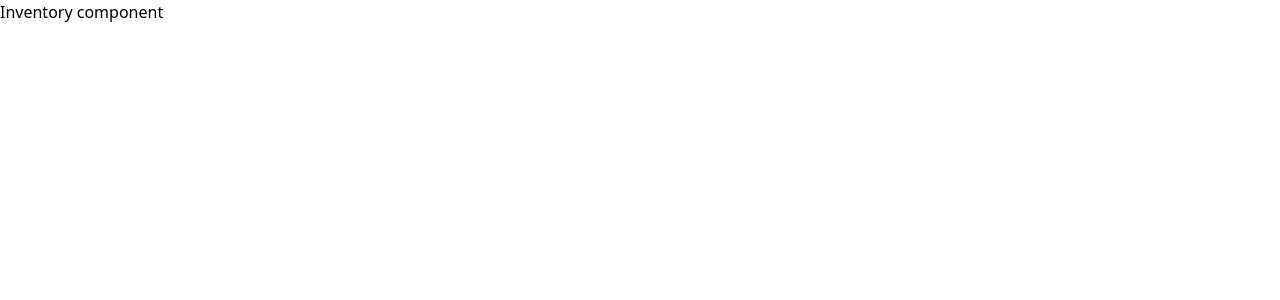
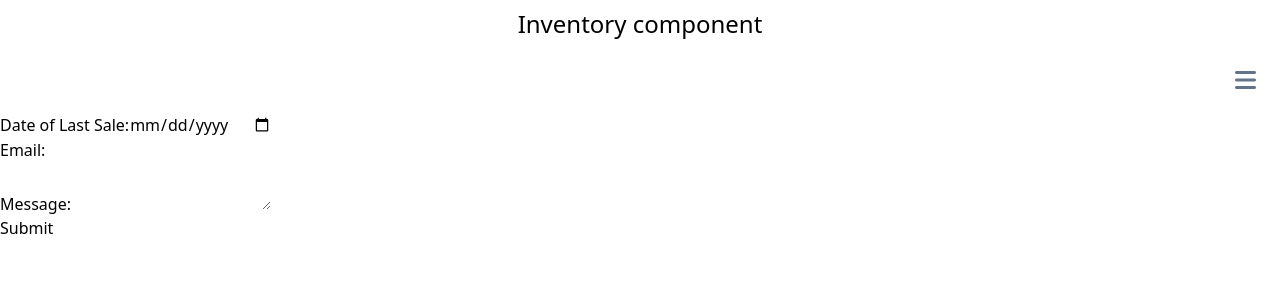
Before and after one commit to heyitsmattox/fisc, a React (Vite) app: page /inventory in a window 1280 px wide. Shown: the top 300 px of the page. Built offline with nearby package versions, Linux system fonts and the light colour scheme.

Commit message:
added inventory form component to our inventory component

```diff
--- a/src/shared-components/Dashboard.tsx
+++ b/src/shared-components/Dashboard.tsx
@@ -1,8 +1,15 @@
+import Navbar from "./Navbar";
+
 const Dashboard = () => {
+
+
+
+
   return (
-    <div>
-      <h1>Dashboard component</h1>
-    </div>
+    <>
+    <Navbar showNavbarMenuIcon={true} showFiscImageLogo={false} />
+
+    </>
   );
 };
 
--- a/src/shared-components/Inventory.tsx
+++ b/src/shared-components/Inventory.tsx
@@ -1,7 +1,11 @@
+import InventoryForm from "./InventoryForm";
+import Navbar from "./Navbar";
 const Inventory = () => {
   return (
     <div>
-      <h1>Inventory component</h1>
+      <h1 className="text-2xl text-center p-2">Inventory component</h1>
+       <Navbar showNavbarMenuIcon={true} showFiscImageLogo={false} />
+      <InventoryForm />
     </div>
   );
 };
--- /dev/null
+++ b/src/shared-components/InventoryForm.tsx
@@ -0,0 +1,89 @@
+import { useState } from "react";
+
+interface InvFormProps {
+  dateOfLastSale: string;
+  ProductName: string;
+  CostPerItem: number;
+  ProductQty: number;
+  TotalCost: number;
+  SoldListPrice: number;
+  ShippingFees: number;
+  TotalPriceSold: number;
+  Profit: number;
+}
+
+const InventoryForm = () => {
+ const [formData, setFormData] = useState<InvFormProps>({
+  dateOfLastSale: "",
+  ProductName: "",
+  CostPerItem: 0,
+  ProductQty: 0,
+  TotalCost: 0,
+  SoldListPrice: 0,
+  ShippingFees: 0,
+  TotalPriceSold: 0,
+  Profit: 0,
+});
+
+const handleChange = (e: React.ChangeEvent<HTMLInputElement>) => {
+  const name = e.target.name as keyof InvFormProps;
+  const { value, type } = e.target;
+
+  // Checking if input is a number string and then converting it to a decimal Number. i.e "25.50" into 25.50
+  // || fallback incase user deletes everything in the input box.
+  const parsedValue = type === "number" ? parseFloat(value) || 0 : value;
+
+  setFormData((prev) => ({
+   ...prev,
+    [name]: parsedValue,
+  }));
+};
+
+
+
+  return (
+    <>
+    <form>
+      {/* Add the onSubmit property on the form tag. */}
+      <div>
+        <label htmlFor="dateOfLastSale">Date of Last Sale:</label>
+        <input
+          type="date"
+          id="dateOfLastSale"
+          name="dateOfLastSale" // Matches the key in state
+          value={formData.dateOfLastSale} // Binds the input to React state
+          onChange={handleChange}
+          required
+        />
+      </div>
+
+      <div>
+        <label htmlFor="email">Email:</label>
+        <input
+          type="email"
+          id="email"
+          name="email"
+          //value={formData.email}
+          //onChange={handleChange}
+          required
+        />
+      </div>
+
+      <div>
+        <label htmlFor="message">Message:</label>
+        <textarea
+          id="message"
+          name="message"
+          //value={formData.message}
+          //onChange={handleChange}
+        />
+      </div>
+
+      <button type="submit">Submit</button>
+    </form>
+    </>
+  )
+
+};
+
+export default InventoryForm;
--- a/src/shared-components/Navbar.tsx
+++ b/src/shared-components/Navbar.tsx
@@ -2,15 +2,18 @@ import React, { useState } from "react";
 import { Link } from "react-router";
 
 interface NavbarProps {
-  img?: string;
-  menuIcon?: string;
-  showIcon: boolean;
+  fiscImageLogo?: string;
+  showFiscImageLogo: boolean
+  navbarMenuIcon?: string;
+  showNavbarMenuIcon: boolean;
 }
 
 const Navbar = ({
-  img = "src/assets/fiscLogo.png",
-  menuIcon = "fa-solid fa-bars text-slate-400 text-2xl cursor-pointer",
-  showIcon = true,
+  fiscImageLogo = "src/assets/fiscLogo.png",
+  showFiscImageLogo = true,
+  navbarMenuIcon = "fa-solid fa-bars text-slate-400 text-2xl cursor-pointer",
+  showNavbarMenuIcon = true
+
 }: NavbarProps) => {
   const [isMenuOpen, setIsMenuOpen] = useState<boolean>(false);
 
@@ -24,13 +27,17 @@ const Navbar = ({
       <div className="flex items-center justify-between">
         <div className="w-10"></div>
         <div className="flex items-center">
-          <img src={img} className="w-32" />
-        </div>
+          {
+            showFiscImageLogo && (
+              <img src={fiscImageLogo} className="w-32" />
+            )
+          }
+          </div>
         <div className="w-8 flex justify-end pr-2">
-          {showIcon && (
+          {showNavbarMenuIcon && (
             <button onClick={handleMenuOpen}>
               <i
-                className={`${menuIcon} text-slate-500 hover:text-slate-700 text-2xl cursor-pointer`}
+                className={`${navbarMenuIcon} text-slate-500 hover:text-slate-700 text-2xl cursor-pointer`}
               ></i>
             </button>
           )}
```
